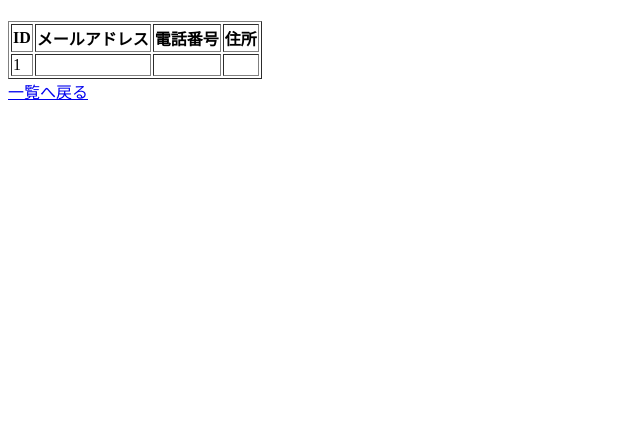
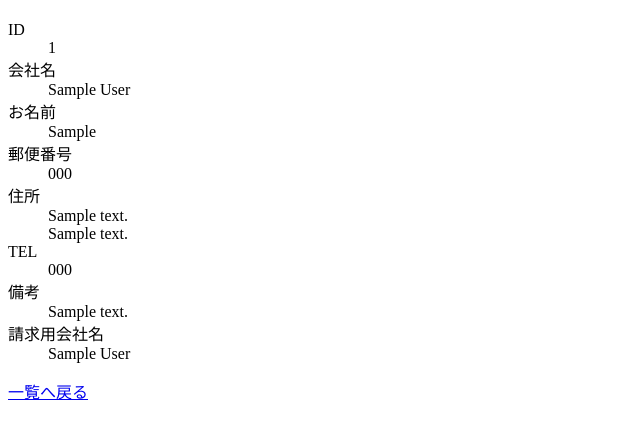
Before and after one commit to iknowsummer/202503sample, a Django app: page /customer/1/ in a window 1280 px wide. Shown: the top 439 px of the page, without its empty margins (0-640 px from the left). Run offline with Django 5.2, Linux system fonts and the light colour scheme; tables that the repository leaves empty hold one stand-in row (values such as "Sample post").

Commit message:
DBに合わせてHTMLのデータ呼び出しを変更

```diff
--- a/app/app/templates/customer_detail.html
+++ b/app/app/templates/customer_detail.html
@@ -6,20 +6,28 @@
   </head>
   <body>
     <h1>{{ customer.name }}</h1>
-    <table border="1">
-      <tr>
-        <th>ID</th>
-        <th>メールアドレス</th>
-        <th>電話番号</th>
-        <th>住所</th>
-      </tr>
-      <tr>
-        <td>{{ customer.id }}</td>
-        <td>{{ customer.email }}</td>
-        <td>{{ customer.phone }}</td>
-        <td>{{ customer.address }}</td>
-      </tr>
-    </table>
+    <dl>
+      <dt>ID</dt>
+      <dd>{{ customer.id }}</dd>
+      <dt>会社名</dt>
+      <dd>{{ customer.company_name }}</dd>
+      <dt>お名前</dt>
+      <dd>{{ customer.contact_person }}</dd>
+      <dt>郵便番号</dt>
+      <dd>{{ customer.postal_code }}</dd>
+      <dt>住所</dt>
+      <dd>
+        {{ customer.address1 }} <br />
+        {{ customer.address2 }}
+      </dd>
+      <dt>TEL</dt>
+      <dd>{{ customer.phone_number }}</dd>
+      <dt>備考</dt>
+      <dd>{{ customer.note }}</dd>
+      <dt>請求用会社名</dt>
+      <dd>{{ customer.billing_name }}</dd>
+    </dl>
+
     <div>
       <a href="/customers">一覧へ戻る</a>
     </div>
```
Also changed, not shown: app/app/templates/customer_list.html (+6 -5 lines).
